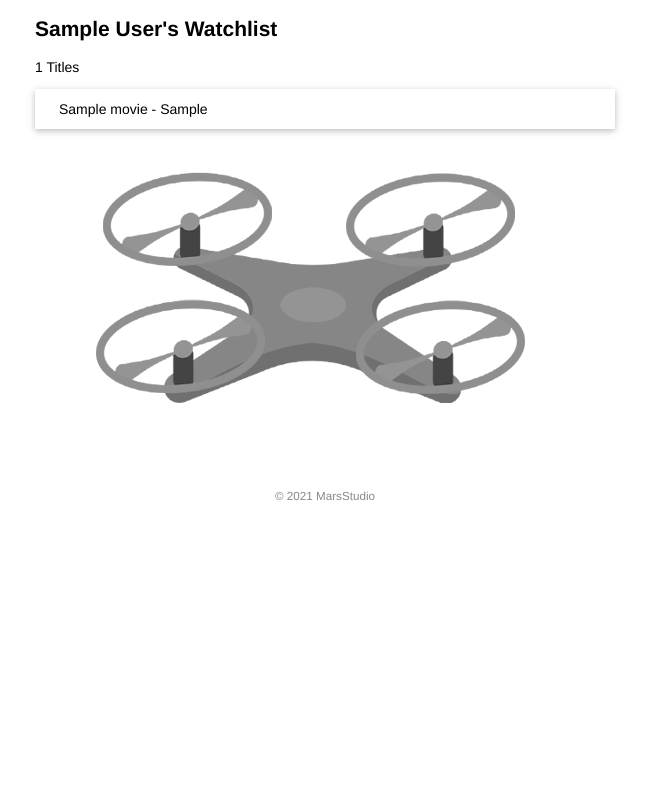
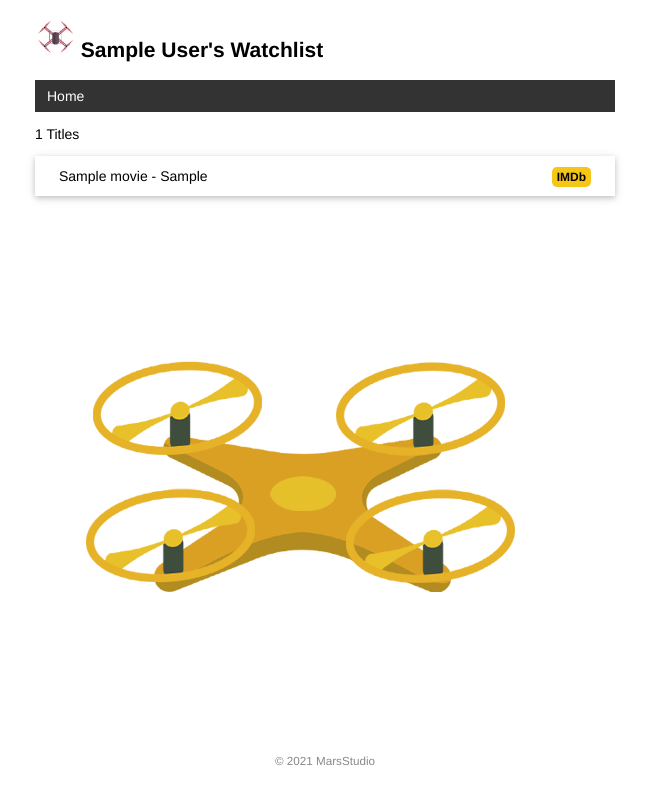
Before and after one commit to TANSixu/flaskProject, a Flask app: template templates/index.html in a window 1280 px wide. Shown: the whole page, without its empty margins (315-964 px from the left). Run offline with Flask 2, Linux system fonts and the light colour scheme; tables that the repository leaves empty hold one stand-in row (values such as "Sample post"); the template is opened without the code that fills it: values that come from a table or form of the project are taken from there, most other values are stand-ins (such as "Sample title", 1, 10 or a date in 2020).

Commit message:
Add base template and error template

```diff
--- a/app.py
+++ b/app.py
@@ -35,6 +35,10 @@ def test_url_for():
     print(url_for('test_url_for'))
     return 'TEST page'
 
+@app.context_processor
+def inject_user():
+    user=User.query.first()
+    return dict(user=user)
 
 def forge():
     db.create_all()
@@ -60,12 +64,17 @@ def forge():
     db.session.commit()
     click.echo('Done.')
 
+@app.errorhandler(404)
+def page_not_found(e):
+    # user=User.query.first()
+    return render_template('404.html'),404
+
 
 @app.route('/')
 def index():
-    user=User.query.first()
+    # user=User.query.first()
     movies=Movie.query.all()
-    return render_template('index.html',user=user, movies=movies)
+    return render_template('index.html',movies=movies)
 
 if __name__ == '__main__':
     app.run()
--- a/static/style.css
+++ b/static/style.css
@@ -46,3 +46,41 @@ footer {
     margin: 0 auto;
     height: 100px;
 }
+
+nav ul {
+    list-style-type: none;
+    margin: 0;
+    padding: 0;
+    overflow: hidden;
+    background-color: #333;
+}
+
+nav li {
+    float: left;
+}
+
+nav li a {
+    display: block;
+    color: white;
+    text-align: center;
+    padding: 8px 12px;
+    text-decoration: none;
+}
+
+nav li a:hover {
+    background-color: #111;
+}
+
+.float-right {
+    float: right;
+}
+
+.imdb {
+    font-size: 12px;
+    font-weight: bold;
+    color: black;
+    text-decoration: none;
+    background: #F5C518;
+    border-radius: 5px;
+    padding: 3px 5px;
+}
--- /dev/null
+++ b/templates/base.html
@@ -0,0 +1,27 @@
+<!DOCTYPE html>
+<html lang="en">
+<head>
+    {% block head %}
+    <meta charset="utf-8">
+    <meta name="viewport" content="width=device-width, initial-scale=1.0">
+    <title>{{ user.name }}'s Watchlist</title>
+    <link rel="icon" href="{{ url_for('static', filename='favicon.ico') }}">
+    <link rel="stylesheet" href="{{ url_for('static', filename='style.css') }}" type="text/css">
+    {% endblock %}
+</head>
+<body>
+    <h2>
+        <img alt="Avatar" class="avatar" src="{{ url_for('static', filename='images/uva2.png') }}">
+        {{ user.name }}'s Watchlist
+    </h2>
+    <nav>
+        <ul>
+            <li><a href="{{ url_for('index') }}">Home</a></li>
+        </ul>
+    </nav>
+    {% block content %}{% endblock %}
+    <footer>
+        <small>&copy; 2021 MarsStudio</small>
+    </footer>
+</body>
+</html>
--- a/templates/index.html
+++ b/templates/index.html
@@ -1,4 +1,4 @@
-<!DOCTYPE html>
+<!-- <!DOCTYPE html>
 <html lang="en">
 <head>
     <meta charset="utf-8">
@@ -19,4 +19,19 @@
         <small>&copy; 2021 MarsStudio</small>
     </footer>
 </body>
-</html>
+</html> -->
+{% extends 'base.html' %}
+
+{% block content %}
+<p>{{ movies|length }} Titles</p>
+<ul class="movie-list">
+    {% for movie in movies %}
+    <li>{{movie.title}} - {{movie.year}}
+        <span class="float-right">
+            <a class="imdb" href="https://www.imdb.com/find?q={{ movie.title }}" target="_blank" title="Find this movie on IMDb">IMDb</a>
+        </span>
+    </li>
+    {% endfor %}
+</ul>
+<img alt="UVA" class="totora" src="{{url_for('static', filename='images/uva3.png')}}">
+{% endblock %}
```
Also changed, not shown: templates/404.html (added, +38 -0 lines), static/images/uva2.png (added), static/images/uva3.png (added).
